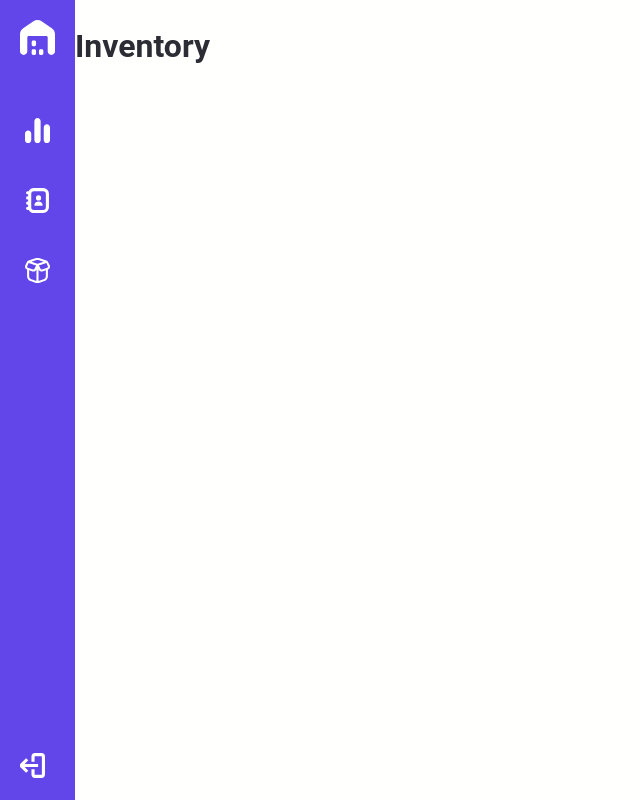
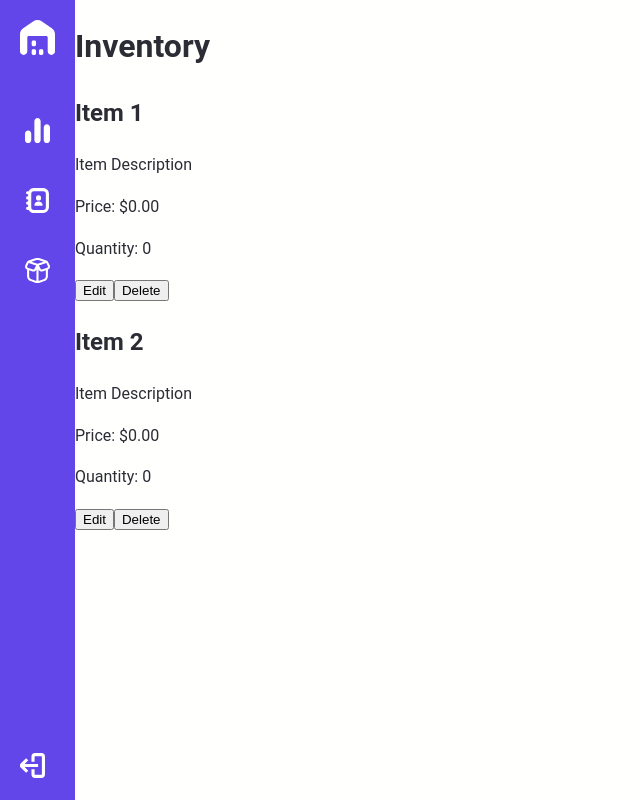
Before and after one commit to Bhumir2503/Inventory_Tracker, a React (Vite) app in the folder frontend/: page /inventory in a window 1280 px wide. Shown: the whole page, without its empty margins (0-640 px from the left). Built offline with nearby package versions, Linux system fonts and the light colour scheme.

Commit message:
inventory tab started

```diff
--- a/frontend/src/pages/user/inventory.jsx
+++ b/frontend/src/pages/user/inventory.jsx
@@ -1,9 +1,27 @@
-
+import React from 'react';
 
 function Inventory(){
     return(
-        <div>
+        <div className='inventory'>
             <h1>Inventory</h1>
+            <div className='inventory-container'>
+                <div className='inventory-item'>
+                    <h2>Item 1</h2>
+                    <p>Item Description</p>
+                    <p>Price: $0.00</p>
+                    <p>Quantity: 0</p>
+                    <button>Edit</button>
+                    <button>Delete</button>
+                </div>
+                <div className='inventory-item'>
+                    <h2>Item 2</h2>
+                    <p>Item Description</p>
+                    <p>Price: $0.00</p>
+                    <p>Quantity: 0</p>
+                    <button>Edit</button>
+                    <button>Delete</button>
+                </div>
+            </div>
         </div>
     )
 }
```
